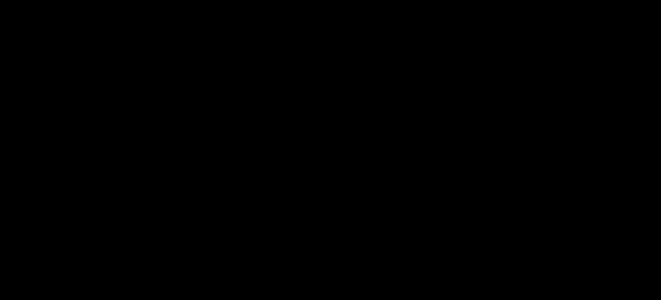
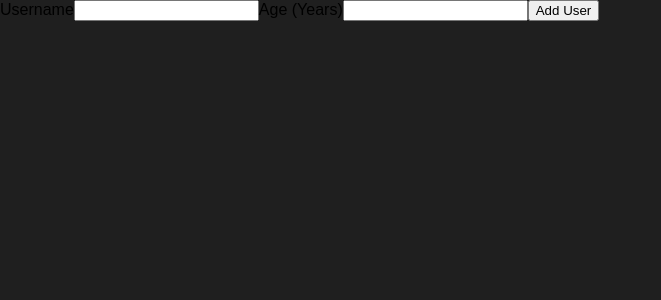
Before and after one commit to NunoRifa/udemy-expense-app-4, a React (Create React App) app: page / in a window 1280 px wide. Shown: the top 300 px of the page, without its empty margins (0-661 px from the left). Built offline with nearby package versions, Linux system fonts and the light colour scheme.

Commit message:
Adding a User Component

```diff
--- a/src/App.js
+++ b/src/App.js
@@ -2,10 +2,12 @@
 
 import "./App.css";
 
+import AddUser from "./components/Users/AddUser";
+
 function App() {
   return (
     <div>
-      <></>
+      <AddUser />
     </div>
   );
 }
--- /dev/null
+++ b/src/components/Users/AddUser.js
@@ -0,0 +1,19 @@
+import React from "react";
+
+const AddUser = () => {
+  const addUserHandler = (e) => {
+    e.preventDefault();
+  };
+
+  return (
+    <form onSubmit={addUserHandler}>
+      <label htmlFor="username">Username</label>
+      <input id="username" type="text" />
+      <label htmlFor="age">Age (Years)</label>
+      <input id="age" type="number" />
+      <button type="submit">Add User</button>
+    </form>
+  );
+};
+
+export default AddUser;
--- a/src/index.css
+++ b/src/index.css
@@ -4,9 +4,9 @@
 
 html {
   font-family: sans-serif;
+  background: #1f1f1f;
 }
 
 body {
-  background: black;
   margin: 0;
 }
```
Also changed, not shown: src/components/Users/AddUser.css (added).
